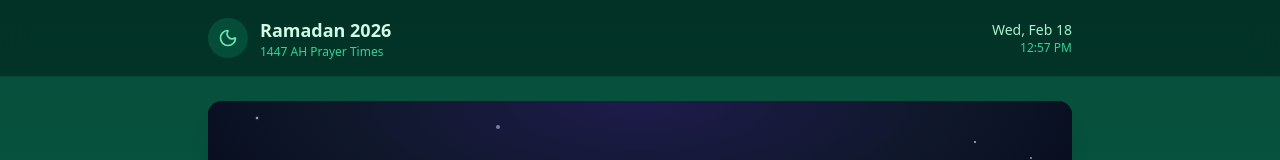
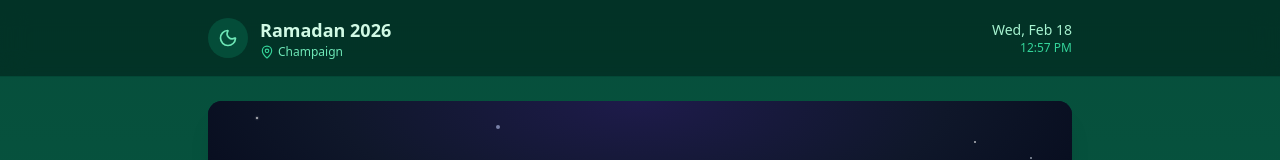
Before and after one commit to sadiulchyon/ramadan_schedules_cimic, a React (Vite) app: page / in a window 1280 px wide. Shown: the top 160 px of the page. Built offline with nearby package versions, Linux system fonts and the light colour scheme.

Commit message:
Add location display for Ramadan 2026
Added a location indicator for Champaign with an icon.

```diff
--- a/src/App.tsx
+++ b/src/App.tsx
@@ -4,6 +4,8 @@ import { quranAyats } from './data/quranAyats';
 import { Moon, Sun, Clock, ChevronLeft, ChevronRight, Calendar, Utensils, Coffee } from 'lucide-react';
 import { Card, CardContent } from '@/components/ui/card';
 import { Button } from '@/components/ui/button';
+import { MapPin } from 'lucide-react';
+
 
 function App() {
   // logic to get today's day immediately on mount
@@ -146,9 +148,13 @@ function App() {
                 <Moon className="w-5 h-5 text-emerald-300" />
               </div>
               <div>
-                <h1 className="text-lg font-bold text-emerald-100">Ramadan 2026</h1>
-                <p className="text-xs text-emerald-400">1447 AH Prayer Times</p>
-              </div>
+  <h1 className="text-lg font-bold text-emerald-100">Ramadan 2026</h1>
+  <p className="text-xs text-emerald-300 flex items-center gap-1">
+    <MapPin className="w-3.5 h-3.5 text-emerald-400" />
+    Champaign
+  </p>
+</div>
+
             </div>
             <div className="text-right">
               <p className="text-sm font-medium text-emerald-200">
```
